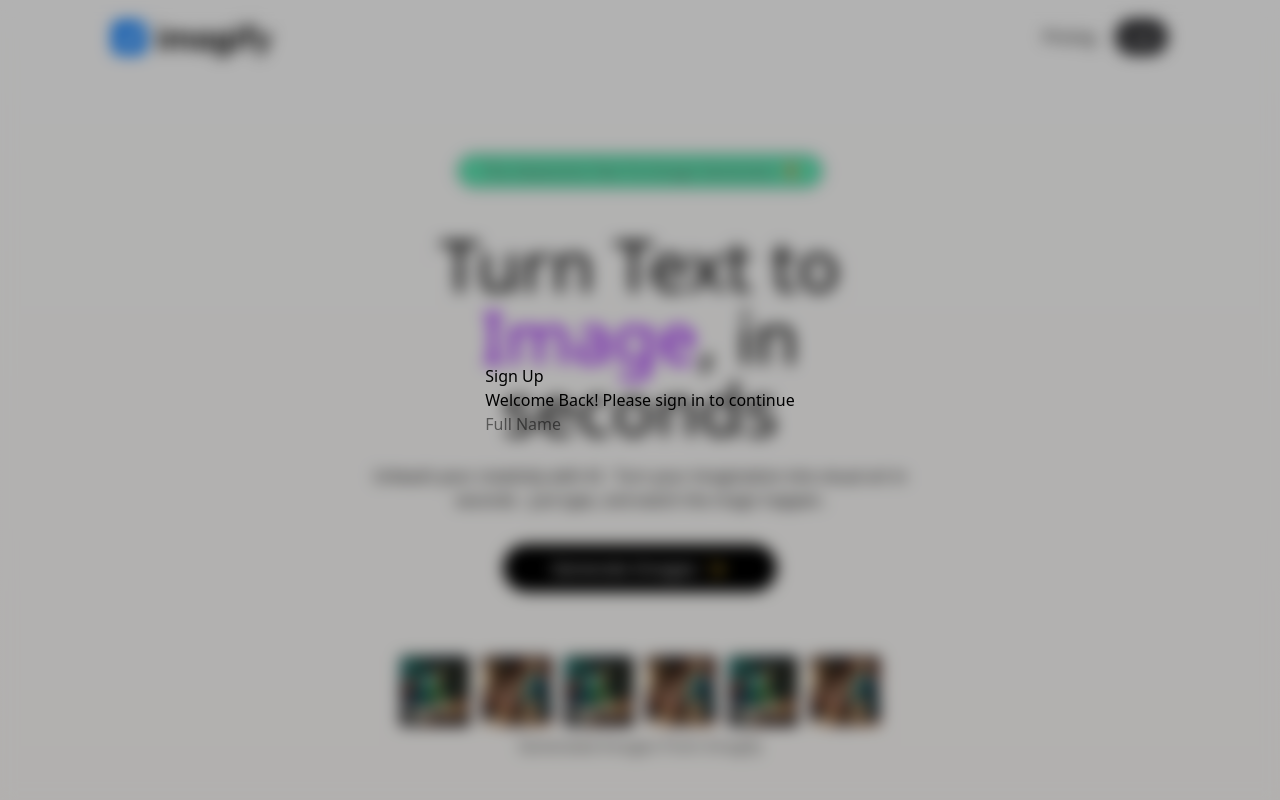
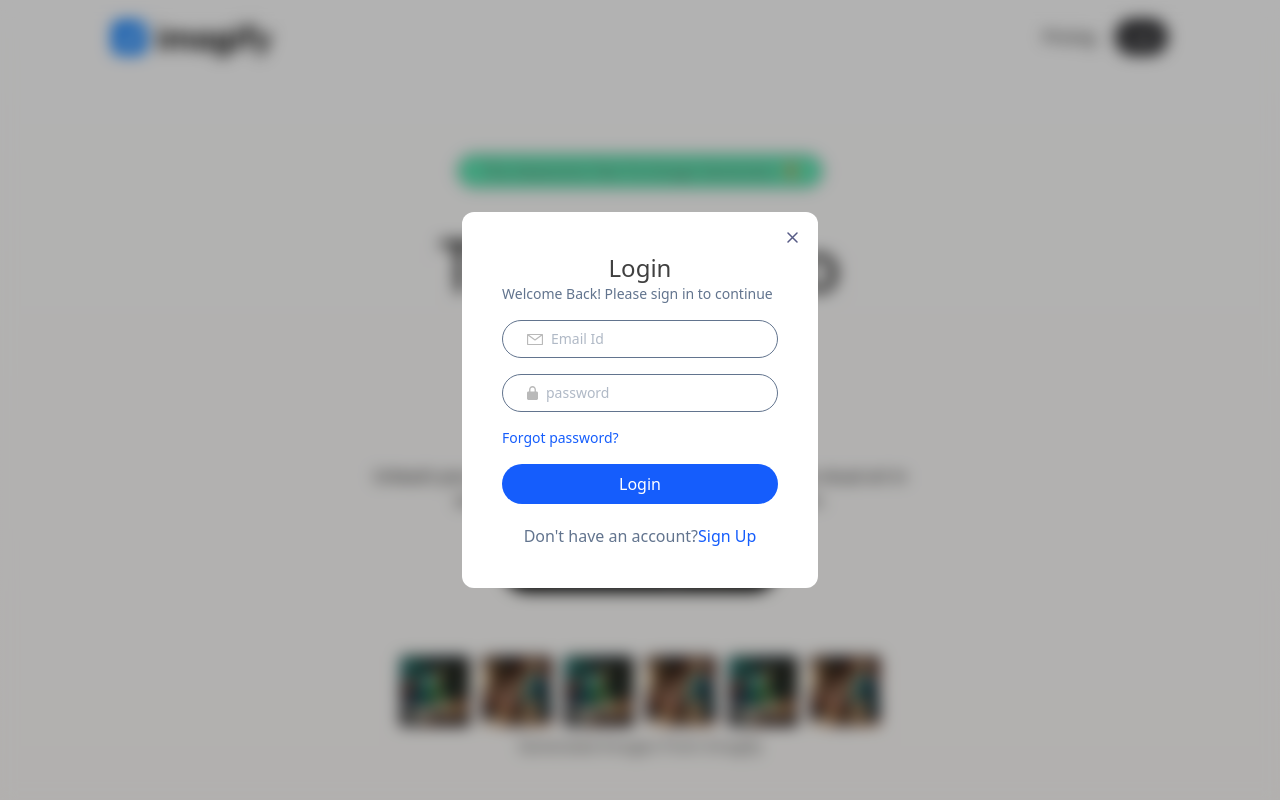
Before and after one commit to KrishnaPeaks/IMAGIFY, a React (Vite) app in the folder client/: page / in a window 1280 px wide. Shown: the top 800 px of the page. Built offline with nearby package versions, Linux system fonts and the light colour scheme.

Commit message:
Login Page

```diff
--- a/client/src/components/Login.jsx
+++ b/client/src/components/Login.jsx
@@ -1,16 +1,38 @@
-import React from 'react'
+import React, { useState } from 'react'
 import { assets } from '../assets/assets'
 
 function Login() {
+
+    const [state,setState] = useState('Login')
+
+
   return (
     <div className='absolute top-0 left-0 right-0 bottom-0 z-10 backdrop-blur-sm bg-black/30 flex justify-center items-center '>
-    <form>
-        <h1>Sign Up</h1>
-        <p>Welcome Back! Please sign in to continue</p>
-        <div>
-            <img src={assets.user_icon} alt=""/>
-            <input type="text" placeholder='Full Name' required/>
+    <form className='relative bg-white p-10 rounded-xl text-slate-500'>
+        <h1 className='text-center text-2xl text-neutral-700 font-medium '>{state}</h1>
+        <p className='text-sm'>Welcome Back! Please sign in to continue</p>
+        { state!='Login' && <div className='border px-6 py-2 flex items-center gap-2 rounded-full mt-5'>
+            <img src={assets.profile_icon} width={24}   alt=""/>
+            <input type="text" className='outline-none text-sm ' placeholder='Full Name' required/>
+        </div>}
+        <div className='border px-6 py-2 flex items-center gap-2 rounded-full mt-4'>
+            <img src={assets.email_icon}    alt=""/>
+            <input type="email" className='outline-none text-sm ' placeholder='Email Id' required/>
         </div>
+
+        <div className='border px-6 py-2 flex items-center gap-2 rounded-full mt-4'>
+            <img src={assets.lock_icon} alt=""/>
+            <input type="password" className='outline-none text-sm ' placeholder='password' required/>
+        </div>
+        <p className='text-sm text-blue-600 my-4 cirsor-pointer'>Forgot password?</p>
+        <button className='bg-blue-600 w-full text-white py-2 rounded-full '>{ state === 'Login'?'Login': 'CreateAccount'} </button>
+
+        { state ==='Login'  ? <p className='mt-5 text-center '>Don't have an account?
+        <span className='text-blue-600 cursor-pointer '>Sign Up </span></p>
+        :
+        <p className='mt-5 text-center '>Already have an account?
+        <span className='text-blue-600 cursor-pointer '>Login </span></p>}
+        <img src={assets.cross_icon} className='absolute top-5 right-5 cursor-pointer '/>
     </form>
     </div>
   )
```
